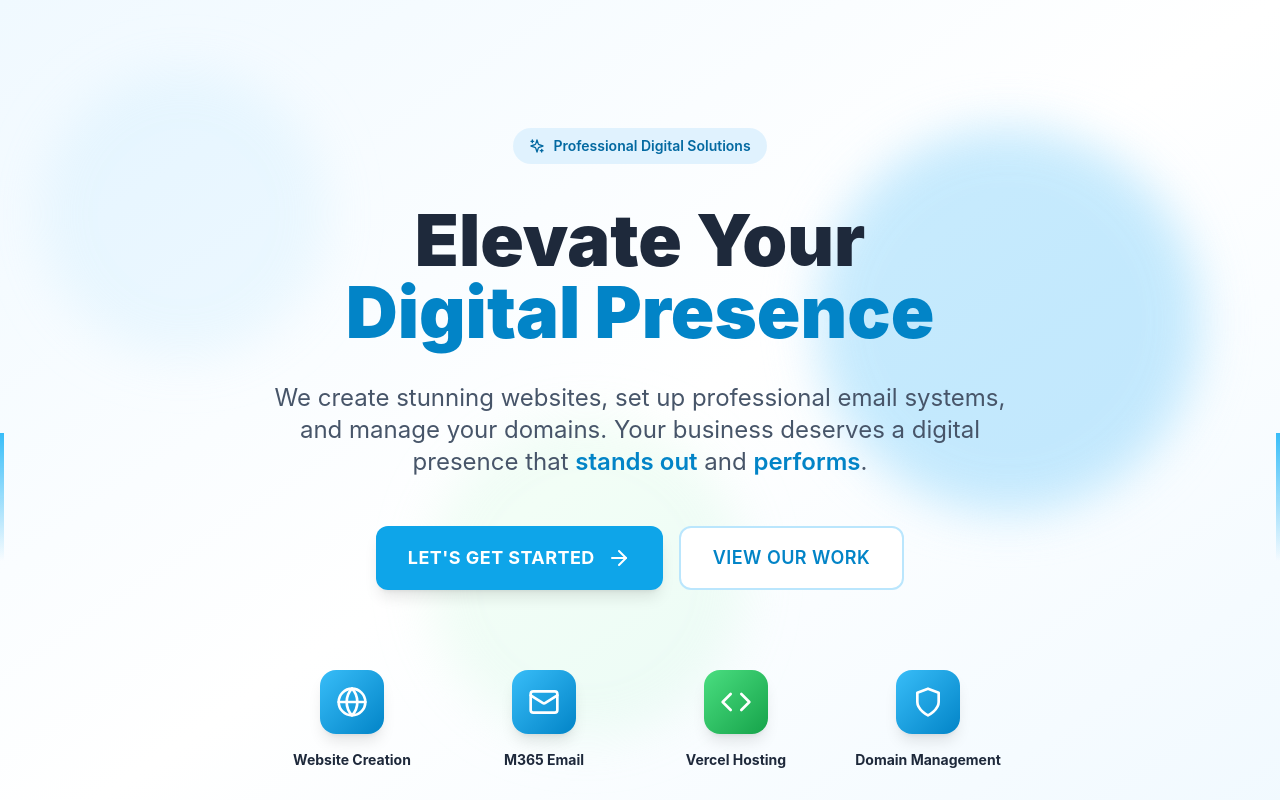
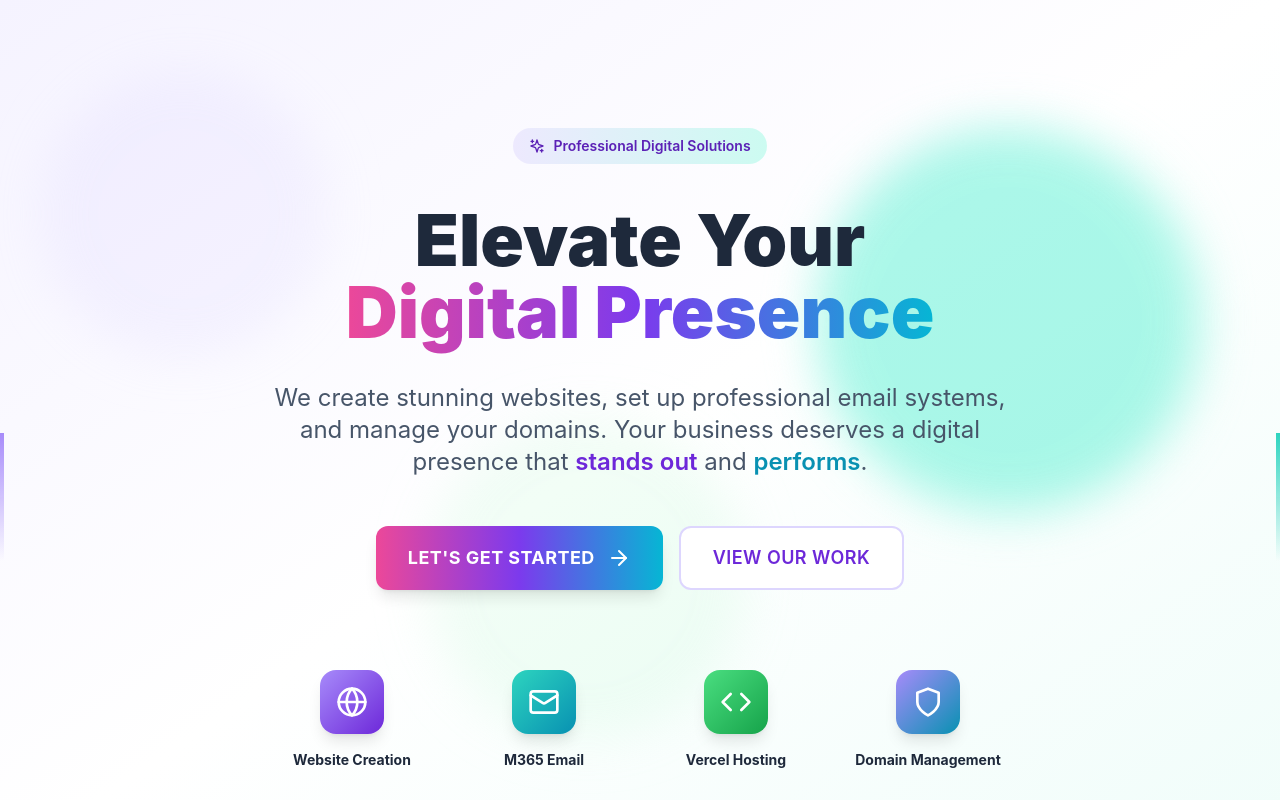
Before and after one commit to wayytootall/eds, a Next.js app: page / in a window 1280 px wide. Shown: the top 800 px of the page. Built offline with nearby package versions, Linux system fonts and the light colour scheme.

Commit message:
theme updates

```diff
--- a/app/globals.css
+++ b/app/globals.css
@@ -19,15 +19,15 @@
 
 @layer components {
   .btn-primary {
-    @apply bg-gradient-to-r from-primary-500 to-accent-500 hover:from-accent-600 hover:to-primary-600 text-white font-bold py-4 px-8 rounded-xl transition-all duration-300 transform hover:scale-105 hover:shadow-2xl shadow-lg tracking-wide uppercase;
+    @apply bg-gradient-to-r from-pop-500 via-primary-500 to-accent-500 hover:from-accent-500 hover:to-pop-500 text-white font-bold py-4 px-8 rounded-xl transition-all duration-300 transform hover:scale-105 shadow-lg hover:shadow-pop-400/40 tracking-wide uppercase;
   }
 
   .btn-secondary {
-    @apply bg-white hover:bg-secondary-100 text-primary-600 font-semibold py-4 px-8 rounded-xl transition-all duration-300 border-2 border-primary-200 hover:border-primary-400 hover:shadow-lg tracking-wide uppercase;
+    @apply bg-white hover:bg-pop-50 text-primary-600 font-semibold py-4 px-8 rounded-xl transition-all duration-300 border-2 border-primary-200 hover:border-pop-400 hover:shadow-pop-200/40 tracking-wide uppercase;
   }
 
   .btn-accent {
-    @apply bg-gradient-to-r from-accent-500 to-primary-500 hover:from-primary-600 hover:to-accent-600 text-white font-bold py-4 px-8 rounded-xl transition-all duration-300 transform hover:scale-105 hover:shadow-2xl shadow-lg tracking-wide uppercase;
+    @apply bg-gradient-to-r from-accent-500 via-pop-500 to-primary-500 hover:from-primary-600 hover:to-pop-600 text-white font-bold py-4 px-8 rounded-xl transition-all duration-300 transform hover:scale-105 shadow-lg hover:shadow-accent-400/40 tracking-wide uppercase;
   }
 
   .section-padding {
@@ -39,14 +39,18 @@
   }
 
   .gradient-bg {
-    @apply bg-gradient-to-br from-primary-50 via-white to-accent-50;
+    @apply bg-gradient-to-br from-pop-50 via-primary-50 to-accent-50;
   }
 
   .card-hover {
-    @apply transition-all duration-300 hover:transform hover:scale-105 hover:shadow-2xl;
+    @apply transition-all duration-300 hover:transform hover:scale-105 hover:shadow-2xl hover:shadow-pop-300/30;
   }
 
   .text-gradient {
-    @apply bg-gradient-to-r from-primary-600 to-accent-600 bg-clip-text text-transparent;
+    @apply bg-gradient-to-r from-pop-500 via-primary-500 to-accent-500 bg-clip-text text-transparent;
+  }
+
+  .section-divider {
+    @apply w-24 h-1 mx-auto my-8 rounded-full bg-gradient-to-r from-pop-400 via-accent-400 to-primary-400;
   }
 }
--- a/tailwind.config.js
+++ b/tailwind.config.js
@@ -9,16 +9,40 @@ module.exports = {
     extend: {
       colors: {
         primary: {
-          50: '#f0f9ff',
-          100: '#e0f2fe',
-          200: '#bae6fd',
-          300: '#7dd3fc',
-          400: '#38bdf8',
-          500: '#0ea5e9',
-          600: '#0284c7',
-          700: '#0369a1',
-          800: '#075985',
-          900: '#0c4a6e',
+          50: '#f5f3ff',
+          100: '#ede9fe',
+          200: '#ddd6fe',
+          300: '#c4b5fd',
+          400: '#a78bfa',
+          500: '#7c3aed', // vibrant purple
+          600: '#6d28d9',
+          700: '#5b21b6',
+          800: '#4c1d95',
+          900: '#2e1065',
+        },
+        accent: {
+          50: '#f0fdfa',
+          100: '#ccfbf1',
+          200: '#99f6e4',
+          300: '#5eead4',
+          400: '#2dd4bf',
+          500: '#06b6d4', // teal/cyan
+          600: '#0891b2',
+          700: '#0e7490',
+          800: '#155e75',
+          900: '#164e63',
+        },
+        pop: {
+          50: '#fdf2f8',
+          100: '#fce7f3',
+          200: '#fbcfe8',
+          300: '#f9a8d4',
+          400: '#f472b6',
+          500: '#ec4899', // pink
+          600: '#db2777',
+          700: '#be185d',
+          800: '#9d174d',
+          900: '#831843',
         },
         secondary: {
           50: '#f8fafc',
@@ -31,18 +55,6 @@ module.exports = {
           700: '#334155',
           800: '#1e293b',
           900: '#0f172a',
-        },
-        accent: {
-          50: '#f0f9ff',
-          100: '#e0f2fe',
-          200: '#bae6fd',
-          300: '#7dd3fc',
-          400: '#38bdf8',
-          500: '#0ea5e9',
-          600: '#0284c7',
-          700: '#0369a1',
-          800: '#075985',
-          900: '#0c4a6e',
         },
         success: {
           50: '#f0fdf4',
```
